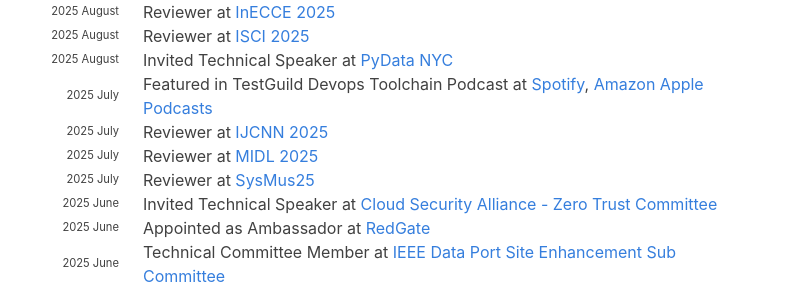
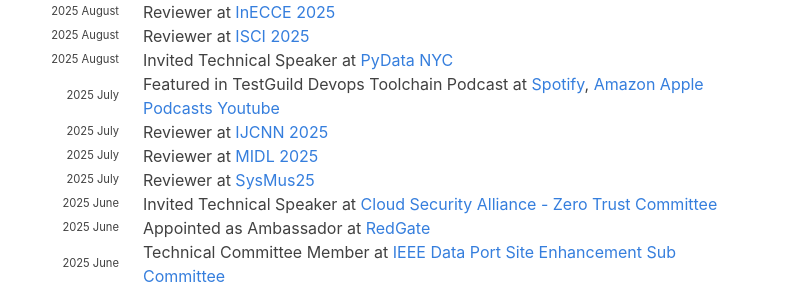
Before and after one commit to hariharanragothaman/hariharanragothaman.github.io, a Jekyll site: the page built from index.md, in a window 1280 px wide and 900 px high, scrolled down 868 px. Shown: the part 162-453 px from the top of the window, without its empty margins (189-977 px from the left). Built offline with Jekyll 4.4.1, drawn with Linux system fonts in a browser that asks for light colours; nearby versions of some CDN libraries; some web fonts are replaced.

Commit message:
Polishes and Updates

```diff
--- a/_data/news.yaml
+++ b/_data/news.yaml
@@ -51,7 +51,7 @@
 #-------------------------------------------- July  ------------------------------------------------------------------------------------------------------------------------------------------------------
 - year: 2025
   year-extra: July
-  description: Featured in TestGuild Devops Toolchain Podcast at <a href="https://open.spotify.com/episode/4yplkd6XbmU0A8PUlrMDYE?si=e364f05405d24e73">Spotify</a>, <a href="https://www.amazon.com/dp/B08JJT9MJ4?ref=cm_sw_r_cp_ud_dp_BGQ7MS50ARPZ62Z16KTV&ref_=cm_sw_r_cp_ud_dp_BGQ7MS50ARPZ62Z16KTV&social_share=cm_sw_r_cp_ud_dp_BGQ7MS50ARPZ62Z16KTV">Amazon</a> <a href="https://podcasts.apple.com/us/podcast/ai-iot-and-the-future-of/id1478816027?i=1000716548014">Apple Podcasts</a>
+  description: Featured in TestGuild Devops Toolchain Podcast at <a href="https://open.spotify.com/episode/4yplkd6XbmU0A8PUlrMDYE?si=e364f05405d24e73">Spotify</a>, <a href="https://www.amazon.com/dp/B08JJT9MJ4?ref=cm_sw_r_cp_ud_dp_BGQ7MS50ARPZ62Z16KTV&ref_=cm_sw_r_cp_ud_dp_BGQ7MS50ARPZ62Z16KTV&social_share=cm_sw_r_cp_ud_dp_BGQ7MS50ARPZ62Z16KTV">Amazon</a> <a href="https://podcasts.apple.com/us/podcast/ai-iot-and-the-future-of/id1478816027?i=1000716548014">Apple Podcasts</a> <a href="https://www.youtube.com/watch?v=tlRdrqWABQk"> Youtube </a>
 
 - year: 2025
   year-extra: July
```
